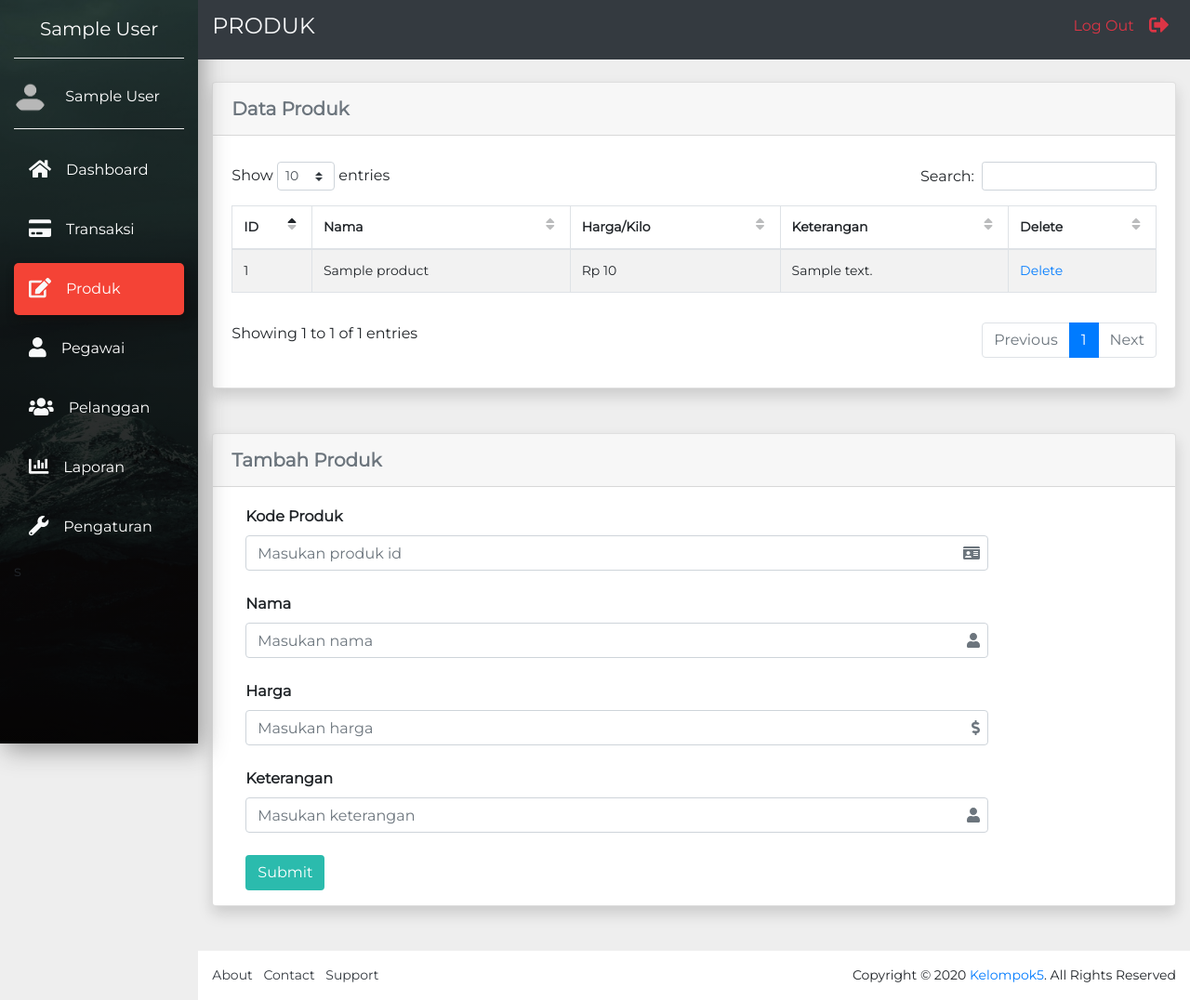
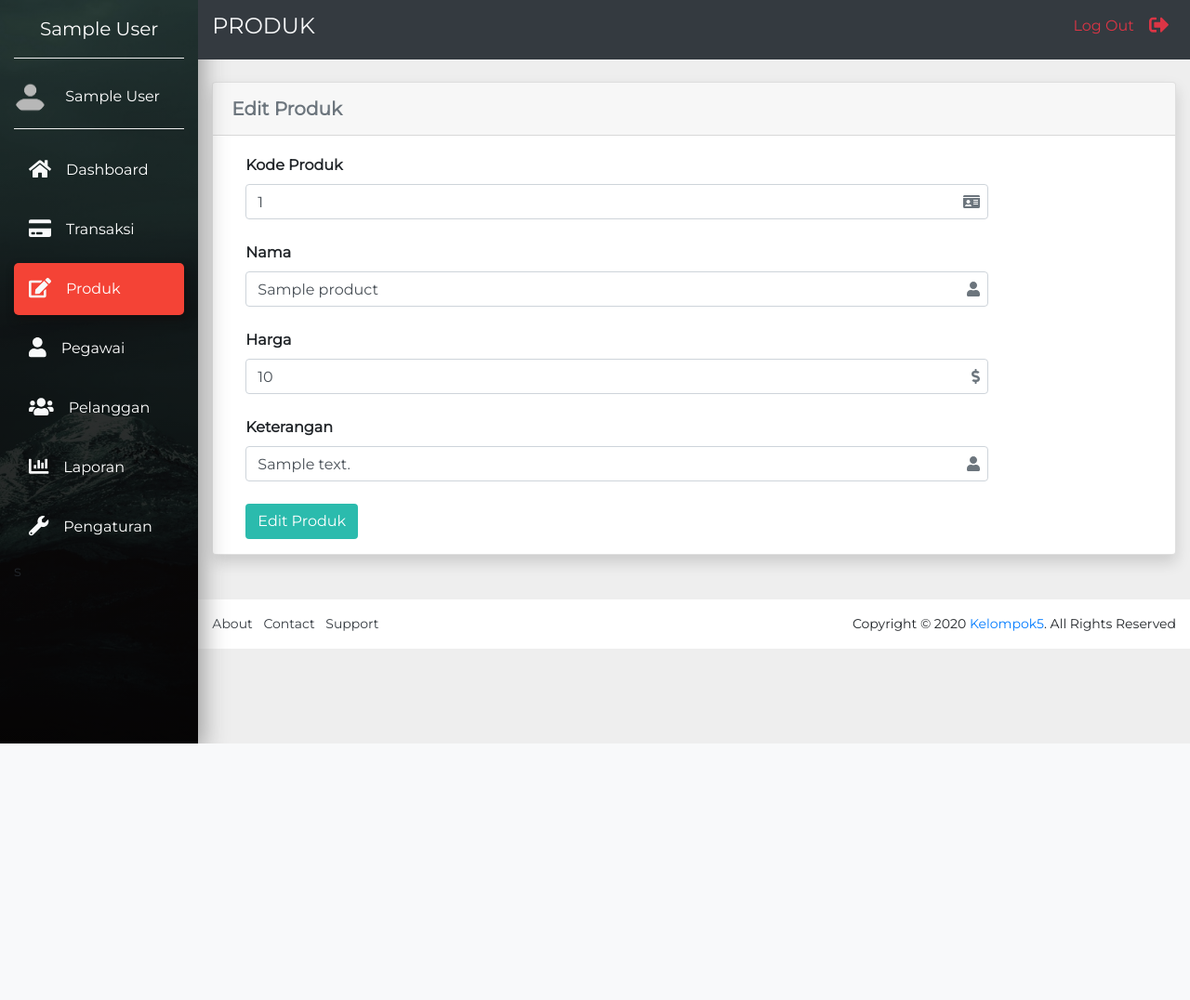
Before and after one commit to alifmaulanarizqi/proyek-pengelolaan-laundry-online, a PHP site: page /produk.php?source=edit_produk&edit_produk_id=1 in a window 1280 px wide. Shown: the whole page at 93% size. After the commit the page ends 800 px from the top, so only its background shows below. Run offline with PHP 8.4, Linux system fonts and the light colour scheme; tables that the repository leaves empty or names only in its code hold one stand-in row (values such as "Sample post"); some libraries are stand-ins or nearby versions.

Commit message:
menambahkan fitur edit pada produk.php

```diff
--- /dev/null
+++ b/edit_produk.php
@@ -0,0 +1,69 @@
+<!-- edit product -->
+<?php
+  $product_id = "";
+  $product_name = "";
+  $product_price = "";
+  $product_detail = "";
+  $notifsuccess = "";
+  $double_product_id = "";
+
+  getEditProductValue();
+  editProduct();
+?>
+
+<!-- form -->
+<div class="container-fluid">
+  <div class="row">
+    <div class="col-xl-10 col-lg-9 col-md-8 ml-auto">
+      <div class="row pt-md-5 mt-md-4 mb-5">
+        <div class="col-sm-12 mb-0">
+          <div class="card shadow">
+            <div class="card-header py-3">
+              <h5 class="m-0 font-weight-bold text-muted">Edit Produk</h5>
+            </div>
+            <div class="card-body pb-0">
+              <form action="" method="post">
+                <div class="form-group mb-4">
+                  <label class="control-label col-sm-5 font-weight-bold" for="the_produk_id">Kode Produk</label>
+                  <div class="col-sm-10 position-relative">
+                    <input type="text" class="form-control" id="the_produk_id" name="kode-produk" placeholder="Masukan produk id" value="<?php echo $product_id; ?>" required>
+                    <i class="fas fa-id-card position-absolute text-muted icon-in-field" tabindex=0></i>
+                    <span class="text-danger"><?php echo $double_product_id; ?></span>
+                  </div>
+                </div>
+                <div class="form-group mb-4">
+                  <label class="control-label col-sm-5 font-weight-bold" for="nama">Nama</label>
+                  <div class="col-sm-10 position-relative">
+                    <input type="text" class="form-control" id="nama" name="nama" placeholder="Masukan nama" value="<?php echo $product_name; ?>" required>
+                    <i class="fas fa-user position-absolute text-muted icon-in-field" tabindex=0></i>
+                  </div>
+                </div>
+                <div class="form-group mb-4">
+                  <label class="control-label col-sm-5 font-weight-bold" for="harga">Harga</label>
+                  <div class="col-sm-10 position-relative">
+                    <input type="number" class="form-control" id="harga" name="harga" placeholder="Masukan harga" value="<?php echo $product_price; ?>" required>
+                    <i class="fas fa-dollar-sign position-absolute text-muted icon-in-field" tabindex=0></i>
+                  </div>
+                </div>
+                <div class="form-group mb-4">
+                  <label class="control-label col-sm-5 font-weight-bold" for="keterangan">Keterangan</label>
+                  <div class="col-sm-10 position-relative">
+                    <input type="text" class="form-control" id="keterangan" name="keterangan" placeholder="Masukan keterangan" value="<?php echo $product_detail; ?>" required>
+                    <i class="fas fa-user position-absolute text-muted icon-in-field" tabindex=0></i>
+                  </div>
+                </div>
+                <div class="form-group">
+                  <div class="col-sm-offset-2 col-sm-10">
+                    <button type="submit" class="btn btn-default form-button" name="edit-produk">Edit Produk</button>
+                    <span class="text-success"><?php echo $notifsuccess; ?></span>
+                  </div>
+                </div>
+              </form>
+            </div>
+          </div>
+        </div>
+      </div>
+    </div>
+  </div>
+</div>
+<!-- end of form -->
--- a/includes/function.php
+++ b/includes/function.php
@@ -237,9 +237,68 @@
               <td>$product_name</td>
               <td>Rp $product_price</td>
               <td>$product_info</td>
+              <td><a href='produk.php?source=edit_produk&edit_produk_id=$product_id'>Edit</a></td>
               <td><a href='produk.php?delete=$product_id'>Delete</a></td>
             </tr>";
     }
+  }
+
+  // get value of edit product
+  function getEditProductValue() {
+    global $connection; global $product_id; global $product_name; global $product_price; global $product_detail;
+
+    if(isset($_GET["edit_produk_id"])) {
+      $product_id = $_GET["edit_produk_id"];
+    }
+
+    $query = "SELECT * FROM products WHERE id = '$product_id'";
+    $select_product_query = mysqli_query($connection, $query);
+    $row = mysqli_fetch_assoc($select_product_query);
+
+    $product_name = $row["nama"];
+    $product_price = $row["harga"];
+    $product_detail = $row["keterangan"];
+  }
+
+  // edit product
+  function editProduct() {
+    global $connection; global $product_id; global $product_name; global $product_price; global $product_detail; global $notifsuccess; global $double_product_id;
+
+    if(isset($_POST["edit-produk"])) {
+      $the_product_id = $_POST["kode-produk"];
+      $the_product_name = $_POST["nama"];
+      $the_product_price = $_POST["harga"];
+      $the_product_detail = $_POST["keterangan"];
+
+      $query = "SELECT id FROM products WHERE NOT id = '$product_id'";
+      $select_product_id_query = mysqli_query($connection, $query);
+
+      $check_poduct_id = "";
+      while ($row = mysqli_fetch_assoc($select_product_id_query)) {
+        if($the_product_id == $row["id"]) {
+          $check_poduct_id = "kembar";
+          break;
+        }
+      }
+
+      if($check_poduct_id == "kembar") {
+        $double_product_id = "Produk id sudah digunakan";
+      } else {
+        $query = "UPDATE products SET id = '$the_product_id', nama = '$the_product_name', harga = $the_product_price, keterangan = '$the_product_detail' WHERE id = '$product_id'";
+        $update_product_query = mysqli_query($connection, $query);
+
+        $query = "UPDATE transactions SET id_produk = '$the_product_id' WHERE id_produk = '$product_id'";
+        $update_transaction_query = mysqli_query($connection, $query);
+        $notifsuccess = "Data produk bergasil diubah";
+
+        $product_id = "";
+        $product_name = "";
+        $product_price = "";
+        $product_detail = "";
+      }
+
+    }
+
   }
 
   // delete product
--- a/produk.php
+++ b/produk.php
@@ -7,120 +7,21 @@
 <!-- modal -->
 <?php include "includes/modal.php" ?>
 
-    <!-- table -->
-    <div class="container-fluid">
-      <div class="row">
-        <div class="col-xl-10 col-lg-9 col-md-8 ml-auto">
-          <div class="row pt-md-5 mt-md-4 mb-5">
-            <div class="col-sm-12 mb-0">
-              <div class="card shadow">
-                <div class="card-header py-3">
-                  <h5 class="m-0 font-weight-bold text-muted">Data Produk</h5>
-                </div>
-                <div class="card-body pb-0">
-                  <table id="dtBasicExample" class="table table-striped table-bordered table-style-css" style="width:100%">
-                    <thead>
-                      <tr>
-                        <th class="font-weight-bold">ID</th>
-                        <th class="th-sm font-weight-bold">Nama</th>
-                        <th class="th-sm font-weight-bold">Harga/Kilo</th>
-                        <th class="th-sm font-weight-bold">Keterangan</th>
-                        <th class="th-sm font-weight-bold">Delete</th>
-                      </tr>
-                    </thead>
-                    <tbody>
+<?php
+  $source = "";
+  if(isset($_GET["source"])) {
+    $source = $_GET["source"];
+  }
 
-                      <!-- display products -->
-                      <?php
-                        displayProducts();
-                      ?>
-
-                      <!-- delete products -->
-                      <?php
-                        deleteProduct();
-                      ?>
-
-                    </tbody>
-                  </table>
-                </div>
-              </div>
-            </div>
-          </div>
-        </div>
-      </div>
-    </div>
-    <!-- end of table -->
-
-    <!-- form -->
-
-    <!-- set form field -->
-    <?php
-      $field_product_code = "";
-      $field_product_name = "";
-      $field_product_price = "";
-      $field_product_info = "";
-
-      setFieldAddProduct();
-    ?>
-
-    <!-- add product -->
-    <?php
-      addProduct();
-    ?>
-
-    <div class="container-fluid">
-      <div class="row">
-        <div class="col-xl-10 col-lg-9 col-md-8 ml-auto">
-          <div class="row mb-5">
-            <div class="col-sm-12 mb-0">
-              <div class="card shadow">
-                <div class="card-header py-3">
-                  <h5 class="m-0 font-weight-bold text-muted">Tambah Produk</h5>
-                </div>
-                <div class="card-body pb-0">
-                  <form action="" method="post">
-                    <div class="form-group mb-4">
-                      <label class="control-label col-sm-5 font-weight-bold" for="the_produk_id">Kode Produk</label>
-                      <div class="col-sm-10 position-relative">
-                        <input type="text" class="form-control" id="the_produk_id" name="kode-produk" placeholder="Masukan produk id" required>
-                        <i class="fas fa-id-card position-absolute text-muted icon-in-field" tabindex=0></i>
-                      </div>
-                    </div>
-                    <div class="form-group mb-4">
-                      <label class="control-label col-sm-5 font-weight-bold" for="nama">Nama</label>
-                      <div class="col-sm-10 position-relative">
-                        <input type="text" class="form-control" id="nama" name="nama" placeholder="Masukan nama" required>
-                        <i class="fas fa-user position-absolute text-muted icon-in-field" tabindex=0></i>
-                      </div>
-                    </div>
-                    <div class="form-group mb-4">
-                      <label class="control-label col-sm-5 font-weight-bold" for="harga">Harga</label>
-                      <div class="col-sm-10 position-relative">
-                        <input type="number" class="form-control" id="harga" name="harga" placeholder="Masukan harga" required>
-                        <i class="fas fa-dollar-sign position-absolute text-muted icon-in-field" tabindex=0></i>
-                      </div>
-                    </div>
-                    <div class="form-group mb-4">
-                      <label class="control-label col-sm-5 font-weight-bold" for="keterangan">Keterangan</label>
-                      <div class="col-sm-10 position-relative">
-                        <input type="text" class="form-control" id="keterangan" name="keterangan" placeholder="Masukan keterangan" required>
-                        <i class="fas fa-user position-absolute text-muted icon-in-field" tabindex=0></i>
-                      </div>
-                    </div>
-                    <div class="form-group">
-                      <div class="col-sm-offset-2 col-sm-10">
-                        <button type="submit" class="btn btn-default form-button" name="submit">Submit</button>
-                      </div>
-                    </div>
-                  </form>
-                </div>
-              </div>
-            </div>
-          </div>
-        </div>
-      </div>
-    </div>
-    <!-- end of form -->
+  switch($source) {
+    case "edit_produk";
+      include "edit_produk.php";
+      break;
+    default:
+      include "tabel_dan_form_produk.php";
+      break;
+  }
+?>
 
 <!-- footer  -->
 <?php include "includes/footer.php"; ?>
```
Also changed, not shown: tabel_dan_form_produk.php (added, +115 -0 lines).
